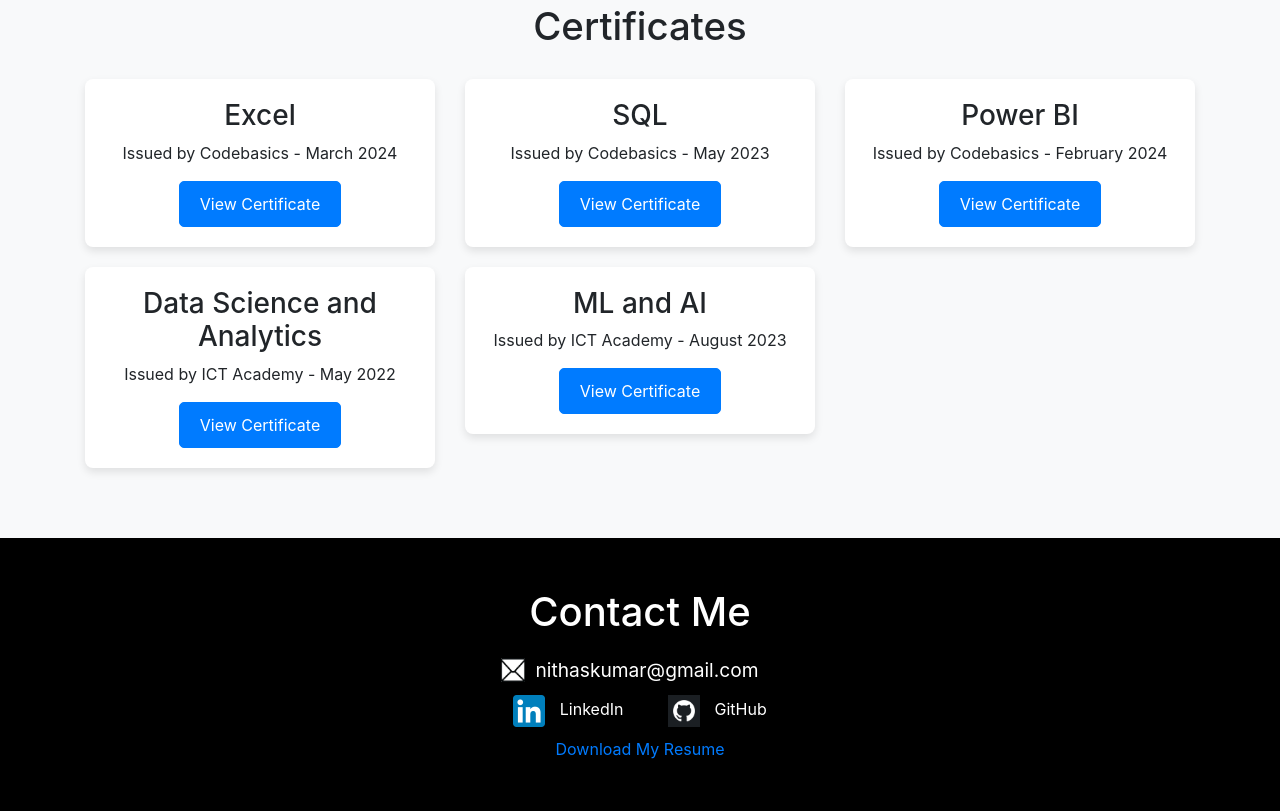
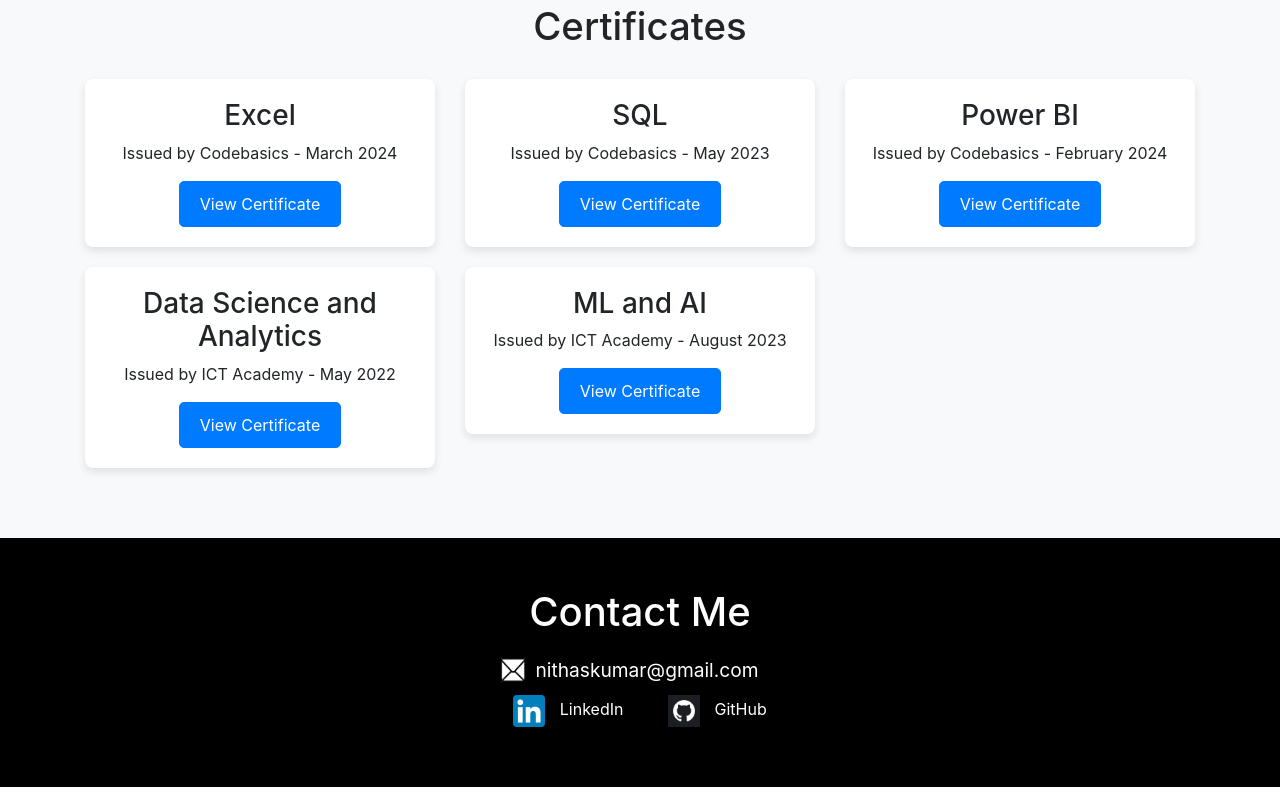
Before and after one commit to Nitha-SKumar/NithaSKumar.github.io, a plain HTML site: page index.html in a window 1280 px wide. Shown: the part 2224-3035 px from the top of the page. After the commit the page ends 3011 px from the top, so only its background shows below. Drawn offline with nearby package versions, Linux system fonts and the light colour scheme.

Commit message:
Update index.html

```diff
--- a/index.html
+++ b/index.html
@@ -390,7 +390,7 @@
                     <a href="https://github.com/Nitha-SKumar?tab=repositories" target="_blank"><img src="icons/github.png" alt="GitHub Icon"> GitHub</a>
                 </div>
                 <!-- Resume Download Link -->
-                <a href="https://drive.google.com/file/d/12QDaMIbotV-DNy00faQn5IGTBwiVbe2f/view?usp=sharing" target="_blank">Download My Resume</a>
+                <!-- <a href="https://drive.google.com/file/d/12QDaMIbotV-DNy00faQn5IGTBwiVbe2f/view?usp=sharing" target="_blank">Download My Resume</a> -->
             </div>
         </div>
     </div>
```
